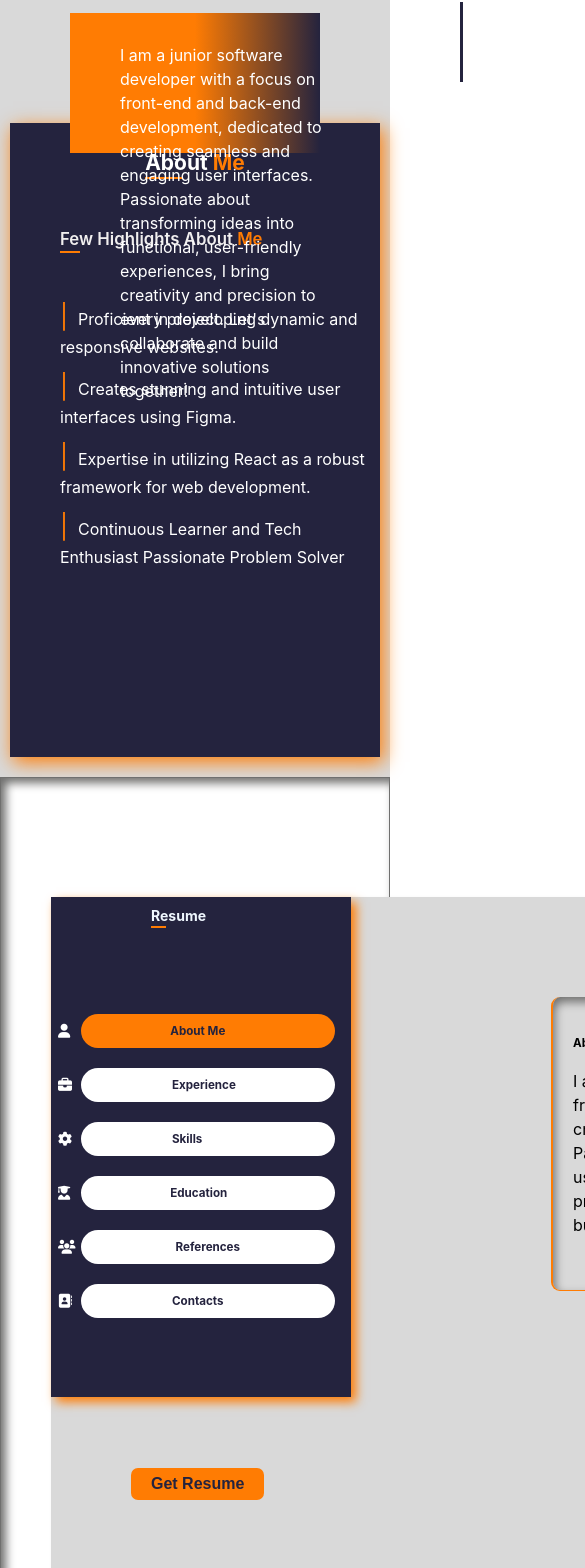
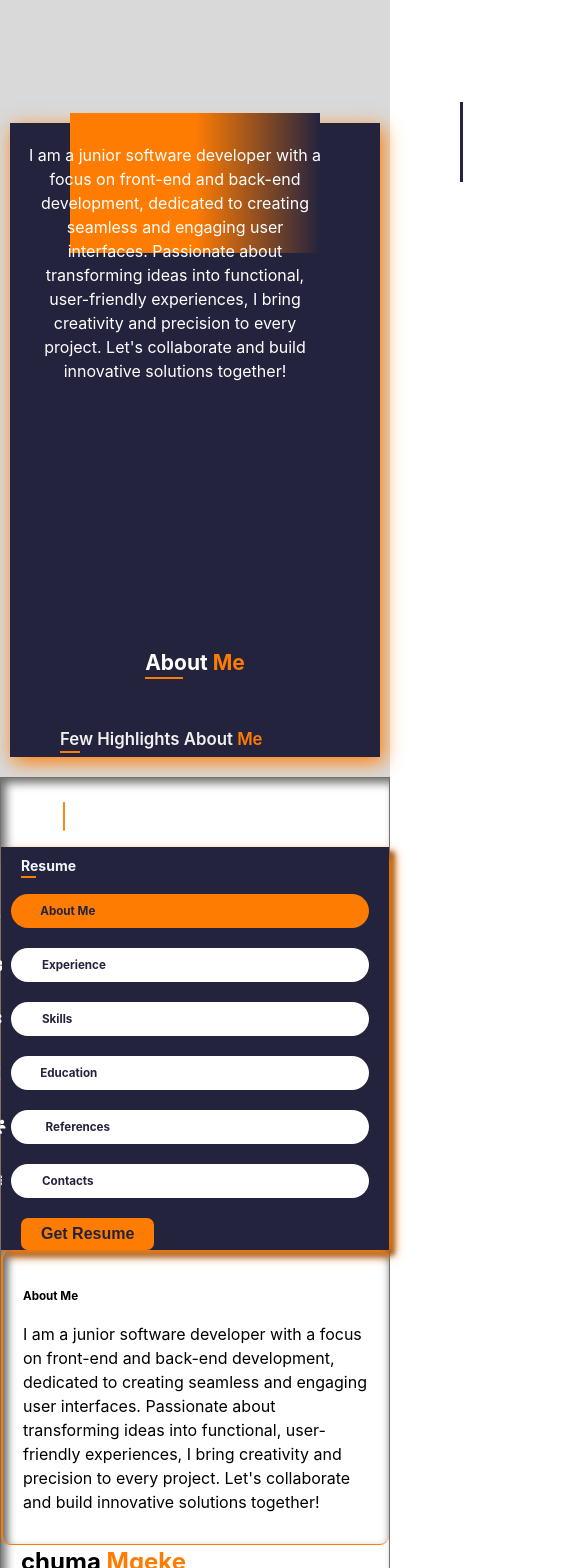
Before and after one commit to ChumaMqeke/app, a React (Create React App) app: page / in a window 390 px wide. Shown: the part 1095-2663 px from the top of the page, 585 px wide, since content can reach past the window. Built offline with nearby package versions, Linux system fonts and the light colour scheme; a small style sheet from the web is missing.

Commit message:
database

```diff
--- a/src/Container/About/About.css
+++ b/src/Container/About/About.css
@@ -170,6 +170,8 @@
       justify-content: center;
       display: flex;
       flex-direction: column;
+      flex-direction: column;
+    flex-direction: column-reverse;
     }
 
     .left-box {
@@ -177,7 +179,7 @@
       width: 100%;
       margin: 0;
       margin-top: 60%;
-      height: 900px;
+      height: 1300px;
     }
 
     .about-text {
@@ -187,10 +189,12 @@
     }
 
     .highlight-box {
-      margin-top: 20px;
+
       width: 100%;
       justify-content: center;
       margin: 0;
+      height: 500px;
+
     }
 
     .rectangle-box {
@@ -200,22 +204,22 @@
       width: 50%;
       margin: 0;
       margin-left: 600px;
-      margin-top: -200px;
-
+      margin-top: -600px;
+      text-align: center;
     }
 
     .top-text img {
-      width: 60%;
-      margin-right: 0;
-      margin-top: -100px;
-      height: auto;
-      padding: 0;
+      flex-direction: column;
+      flex-direction: column-reverse;
     }
 
     .text {
-      padding-left: 20px; /* Adjust padding for smaller screens */
-      text-align: left;
+      padding-left: 5px;
+      text-align: center;
       margin: 10px;
-      width: 100%;
+      width:300px;
+      margin-left: -70px;
+      flex-direction: column;
+    flex-direction: column-reverse;
     }
   }
--- a/src/Container/Contacts/Contacts.css
+++ b/src/Container/Contacts/Contacts.css
@@ -193,3 +193,25 @@
 
     height: 90px;
 }
+
+
+@media screen and (max-width: 769px) {
+  #contact-me,
+  .contacts-title {
+    margin-left: 20px;
+  }
+
+  .contacts-container {
+    flex-direction: column;
+    margin: 20px;
+  }
+
+  .contacts-left,
+  .contacts-right {
+    width: 100%;
+  }
+
+  .footer {
+    padding-left: 20px;
+  }
+}
--- a/src/Container/Resume/Resume.css
+++ b/src/Container/Resume/Resume.css
@@ -32,81 +32,6 @@
     border-bottom: 1px solid rgba(255, 124, 3, 1);
 
 }
-
-/*side bar buttons*/
-
-/* .about-me-button {
-    border-radius: 20px;
-    background-color: rgba(36, 35, 62, 1);
-    padding: 1px;
-    color: white;
-    margin-top: 1px;
-    display: flex;
-}
-
-.about-me-button h5 {
-    margin-left: 100px;
-}
-.experience-button {
-    border-radius: 20px;
-    background-color: rgba(36, 35, 62, 1);
-    padding: 1px;
-    color: white;
-    margin-top: 5px;
-    display: flex;
-}
-
-.experience-button h5 {
-    margin-left: 100px;
-}
-.skills-button {
-    border-radius: 20px;
-    background-color: rgba(36, 35, 62, 1);
-    padding: 1px;
-    color: white;
-    margin-top: 5px;
-    display: flex;
-}
-
-.skills-button h5 {
-    margin-left: 100px;
-}
-.education-button {
-    border-radius: 20px;
-    background-color: rgba(36, 35, 62, 1);
-    padding: 1px;
-    color: white;
-    margin-top: 5px;
-    display: flex;
-}
-
-.education-button h5 {
-    margin-left: 100px;
-}
-.references-button {
-    border-radius: 20px;
-    background-color: rgba(36, 35, 62, 1);
-    padding: 1px;
-    color: white;
-    margin-top: 5px;
-    display: flex;
-}
-
-.references-button h5 {
-    margin-left: 100px;
-}
-.contacts-button {
-    border-radius: 20px;
-    background-color: rgba(36, 35, 62, 1);
-    padding: 1px;
-    color: white;
-    margin-top: 5px;
-    display: flex;
-}
-
-.contacts-button h5 {
-    margin-left: 100px;
-} */
 
 .sidebar-button {
     border-radius: 20px;
@@ -199,3 +124,76 @@
     margin-top: -700px;
     margin-left: 600px;
   }
+
+
+
+  @media screen and (max-width: 769px) {
+    .resume-page {
+      padding-top: 50px; /* Adjusted padding for smaller screens */
+    }
+
+    .title {
+      margin-left: 20px; /* Adjusted margin for smaller screens */
+    }
+
+    .side-bar {
+      margin-top: 20px;
+      margin-right: 20px; /* Adjusted margin for smaller screens */
+      height: auto; /* Adjusted height for smaller screens */
+    }
+
+    .cv-content {
+      margin-top: 20px;
+      margin-left: 20px; /* Adjusted margin for smaller screens */
+      height: auto; /* Adjusted height for smaller screens */
+      border-radius: 9px;
+      padding: 20px;
+    }
+
+    .sidebar-button {
+      width: auto; /* Adjusted width for smaller screens */
+      margin-left: 10px; /* Adjusted margin for smaller screens */
+    }
+
+    .sidebar-button h5 {
+      padding-left: 10px; /* Adjusted padding for smaller screens */
+    }
+
+    .cv-content.slide-out {
+      height: auto; /* Adjusted height for smaller screens */
+      margin-top: 0;
+      margin-left: 0; /* Adjusted margin for smaller screens */
+      width: auto; /* Adjusted width for smaller screens */
+    }
+
+    .side-bar-container {
+      width: 100%; /* Adjusted width for smaller screens */
+      margin-top: 0; /* Adjusted margin for smaller screens */
+      height: auto; /* Adjusted height for smaller screens */
+    }
+
+    .side-title {
+      padding-left: 20px; /* Adjusted padding for smaller screens */
+    }
+
+    .resume-cover {
+      width: 100%; /* Adjusted width for smaller screens */
+      margin-left: 0; /* Adjusted margin for smaller screens */
+      margin-top: 0; /* Adjusted margin for smaller screens */
+    }
+
+    .resume-page-container {
+      height: auto; /* Adjusted height for smaller screens */
+    }
+
+    .download-button {
+      margin-top: 20px;
+      margin-left: 20px; /* Adjusted margin for smaller screens */
+      width: auto; /* Adjusted width for smaller screens */
+    }
+
+    .about-title {
+      margin-top: 0; /* Adjusted margin for smaller screens */
+      margin-left: 20px; /* Adjusted margin for smaller screens */
+    }
+  }
--- a/src/Container/Testimonials/Testimonials.css
+++ b/src/Container/Testimonials/Testimonials.css
@@ -156,3 +156,28 @@
   .slideshow-arrows button:hover {
     color: rgba(255, 124, 3, 1);
   }
+
+
+  @media screen and (max-width: 769px) {
+    .testimonials-page {
+      height: auto;
+    }
+
+    .testimonials-title {
+      margin-left: 20px;
+    }
+
+    .testimonial {
+      margin: 20px auto;
+      grid-template-columns: repeat(auto-fit, minmax(200px, 1fr));
+    }
+
+    .testimonial .card {
+      width: 100%;
+      margin: 0 auto 20px;
+    }
+
+    .icons-test {
+      margin-left: 20px;
+    }
+  }
```
Also changed, not shown: src/Container/Contacts/Contacts.js (+0 -16 lines).
